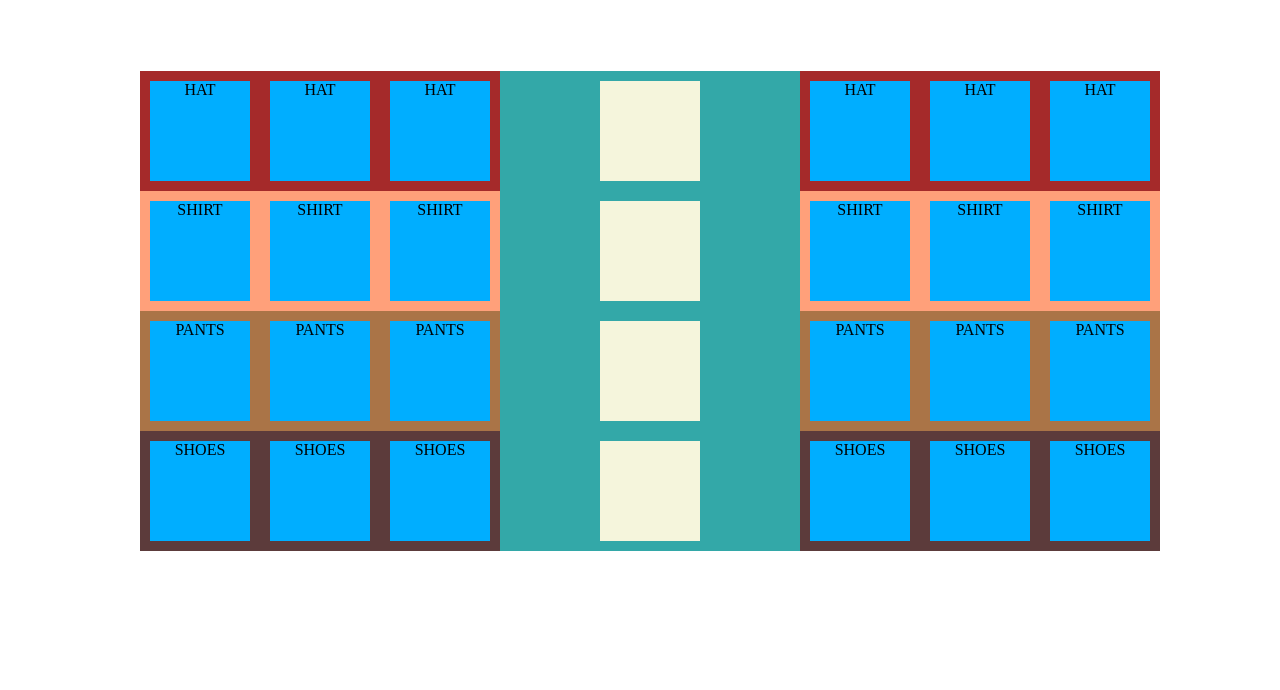
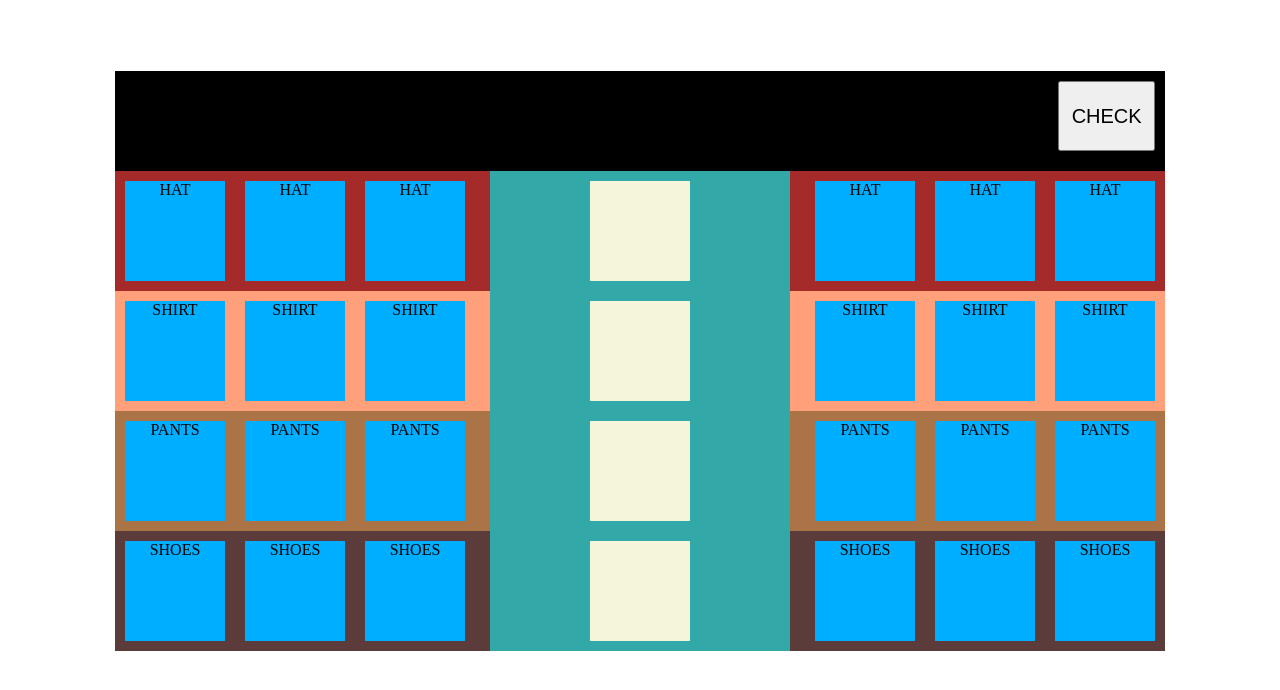
Before and after one commit to froilanenriquez3/Project1, a PHP site: page /webApp/game_froilan/index.html in a window 1280 px wide. Shown: the top 690 px of the page. Run offline with PHP 8.4, Linux system fonts and the light colour scheme.

Commit message:
Create functions for checking outfit

```diff
--- a/webApp/game_froilan/index.html
+++ b/webApp/game_froilan/index.html
@@ -11,6 +11,13 @@
 <body>
 
     <div id="game" >
+        <div class="topbar">
+            <div>
+                <p id="feedback"></p>
+            </div>
+
+            <button onclick="checkCombo()">CHECK</button>
+        </div>
 
         <div class="container">
 
@@ -35,7 +42,7 @@
                 </div>
 
                 <div class="center">
-                    <div class="dropzone hat"></div>
+                    <div class="dropzone hat" id="hathole"></div>
 
                 </div>
 
@@ -81,7 +88,7 @@
                 </div>
 
                 <div class="center">
-                    <div class="dropzone shirt"></div>
+                    <div class="dropzone shirt" id="shirthole"></div>
                 </div>
 
                 <div class="dropzone shirt">
@@ -106,7 +113,7 @@
 
             <div class="shelf" id="pants">
                 <div class="dropzone pants">
-                    <div id="dragpants" class="dragPants" draggable="true"
+                    <div id="dragpants1" class="dragPants" draggable="true"
                         ondragstart="event.dataTransfer.setData('text/plain',null)">
                         PANTS
                     </div>
@@ -125,7 +132,7 @@
                 </div>
 
                 <div class="center">
-                    <div class="dropzone pants"></div>
+                    <div class="dropzone pants" id="pantshole"></div>
                 </div>
 
                 <div class="dropzone pants">
@@ -151,42 +158,42 @@
 
             <div class="shelf" id="shoes">
                 <div class="dropzone shoes">
-                    <div id="draggable5" class="dragShoes" draggable="true"
+                    <div id="dragshoes1" class="dragShoes" draggable="true"
                         ondragstart="event.dataTransfer.setData('text/plain',null)">
                         SHOES
                     </div>
                 </div>
                 <div class="dropzone shoes">
-                    <div id="draggable5" class="dragShoes" draggable="true"
+                    <div id="dragshoes2" class="dragShoes" draggable="true"
                         ondragstart="event.dataTransfer.setData('text/plain',null)">
                         SHOES
                     </div>
                 </div>
                 <div class="dropzone shoes">
-                    <div id="draggable5" class="dragShoes" draggable="true"
+                    <div id="dragshoes3" class="dragShoes" draggable="true"
                         ondragstart="event.dataTransfer.setData('text/plain',null)">
                         SHOES
                     </div>
                 </div>
 
                 <div class="center">
-                    <div class="dropzone shoes"></div>
+                    <div class="dropzone shoes" id="shoeshole" ></div>
                 </div>
 
                 <div class="dropzone shoes">
-                    <div id="draggable5" class="dragShoes" draggable="true"
+                    <div id="dragshoes4" class="dragShoes" draggable="true"
                         ondragstart="event.dataTransfer.setData('text/plain',null)">
                         SHOES
                     </div>
                 </div>
                 <div class="dropzone shoes">
-                    <div id="draggable5" class="dragShoes" draggable="true"
+                    <div id="dragshoes5" class="dragShoes" draggable="true"
                         ondragstart="event.dataTransfer.setData('text/plain',null)">
                         SHOES
                     </div>
                 </div>
                 <div class="dropzone shoes">
-                    <div id="draggable5" class="dragShoes" draggable="true"
+                    <div id="dragshoes5" class="dragShoes" draggable="true"
                         ondragstart="event.dataTransfer.setData('text/plain',null)">
                         SHOES
                     </div>
--- a/webApp/game_froilan/script.js
+++ b/webApp/game_froilan/script.js
@@ -1,3 +1,44 @@
+
+  function checkCombo(){
+
+   let text = "";
+
+    if (document.querySelector(' #hathole').firstChild.id == "draghat1") {
+      text += "This hat is hitting it. <br>";
+    }else{
+      text += "This hat sucks. <br>";
+    }
+
+
+    if(document.querySelector(' #shirthole').firstChild.id == "dragshirt1"){
+      text += "This shirt is shuper. <br>";
+    } else{
+      text += "This shirt sucks. <br>";
+    }
+
+    if (document.querySelector(' #pantshole').firstChild.id == "dragpants1") {
+      text += "These pants are the cat's pajamas! Well, not literally. <br>";
+    } else{
+      text += "These pants suck. <br>"
+    }
+
+    if (document.querySelector(' #shoeshole').firstChild.id == "dragshoes1") {
+      text += "These shoes are shpectacular!";
+    } else{
+      text += "I am not wearing these shoes.";
+    }
+
+    document.querySelector('#feedback').innerHTML = text;
+  }
+
+
+
+
+
+
+
+
+
 var dragged;
 
 /* events fired on the draggable target */
--- a/webApp/game_froilan/styles/style.css
+++ b/webApp/game_froilan/styles/style.css
@@ -8,10 +8,36 @@ body {
           box-sizing: border-box;
   margin: auto;
   margin-top: 5%;
-  width: 1000px;
+  width: 75%;
+  min-width: 1050px;
+}
+
+.topbar {
+  -webkit-box-sizing: border-box;
+          box-sizing: border-box;
+  height: 100px;
+  background-color: black;
+  display: -ms-grid;
+  display: grid;
+  -ms-grid-columns: 8fr 1fr;
+      grid-template-columns: 8fr 1fr;
+}
+
+.topbar #feedback {
+  color: white;
+  margin-left: 10px;
+}
+
+.topbar button {
+  height: 70%;
+  font-size: 20px;
+  padding: 3px;
+  margin: 10px;
 }
 
 .container {
+  -webkit-box-sizing: border-box;
+          box-sizing: border-box;
   display: -ms-grid;
   display: grid;
   -ms-grid-rows: 1fr 1fr 1fr 1fr;
@@ -52,6 +78,7 @@ body {
 
 .container .shelf .center .dropzone {
   background-color: beige;
+  width: 100px;
 }
 
 .container .shelf [draggable='true'] {
--- a/webApp/game_froilan/styles/style.scss
+++ b/webApp/game_froilan/styles/style.scss
@@ -16,11 +16,35 @@ body{
     box-sizing: border-box;
     margin: auto;
     margin-top: 5%;
-    width: 1000px;
+    width: 75%;
+    min-width: 1050px;
 
 }
 
+.topbar{
+    box-sizing: border-box;
+    height: 100px;
+    background-color: black;
+
+    display: grid;
+    grid-template-columns: 8fr 1fr;
+
+
+    #feedback{
+        color: white;
+        margin-left: 10px;
+    }
+
+    button{
+        height: 70%;
+        font-size: 20px;
+        padding: 3px;
+        margin: 10px;
+    }
+}
+
 .container{
+    box-sizing: border-box;
     display:grid;
     grid-template-rows: 1fr 1fr 1fr 1fr;
     justify-content: space-between;
@@ -28,7 +52,6 @@ body{
     .shelf{
         display:grid;
         grid-template-columns: 1fr 1fr 1fr 3fr 1fr 1fr 1fr;
-
 
         .dropzone {
             box-sizing: border-box;
@@ -52,7 +75,7 @@ body{
 
             .dropzone{
                 background-color: beige;
-
+                width: 100px;
             }
         }
 
```
Also changed, not shown: 1 other file.
